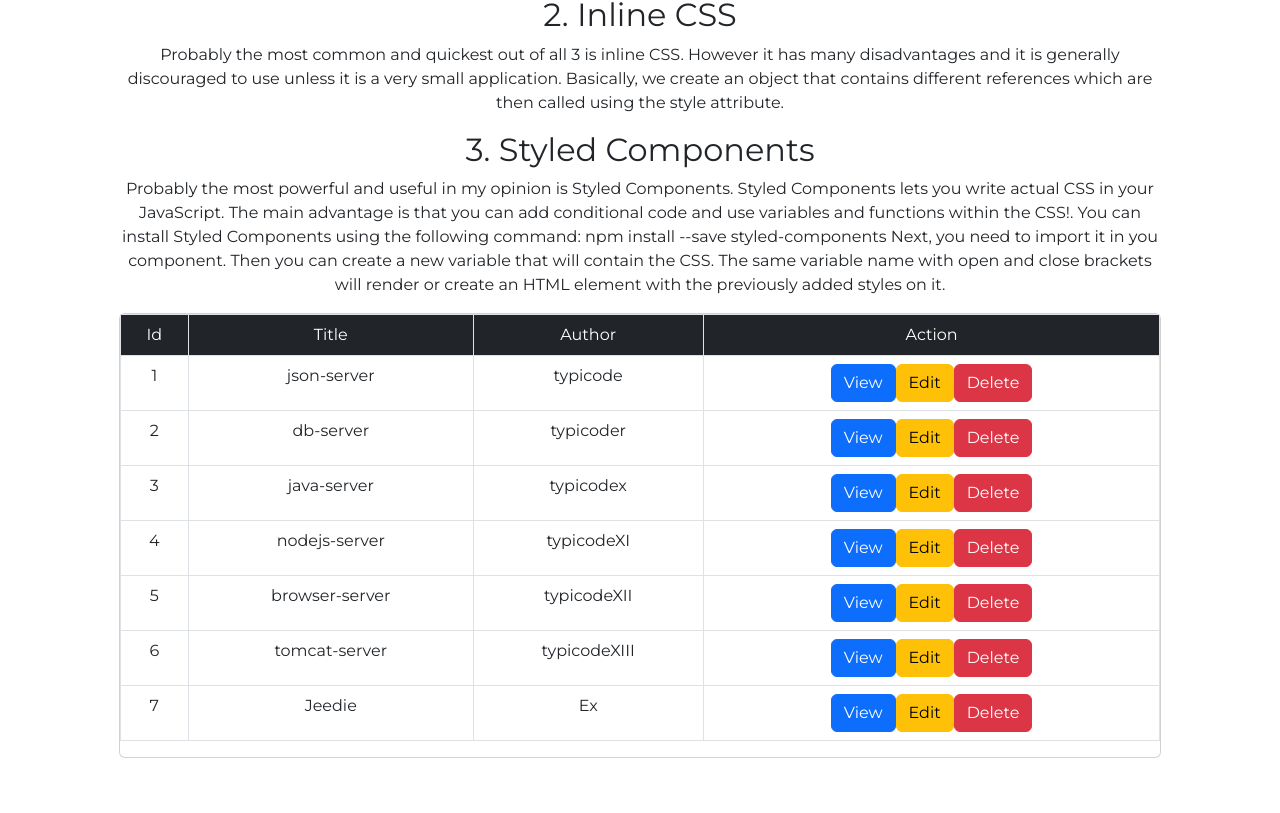
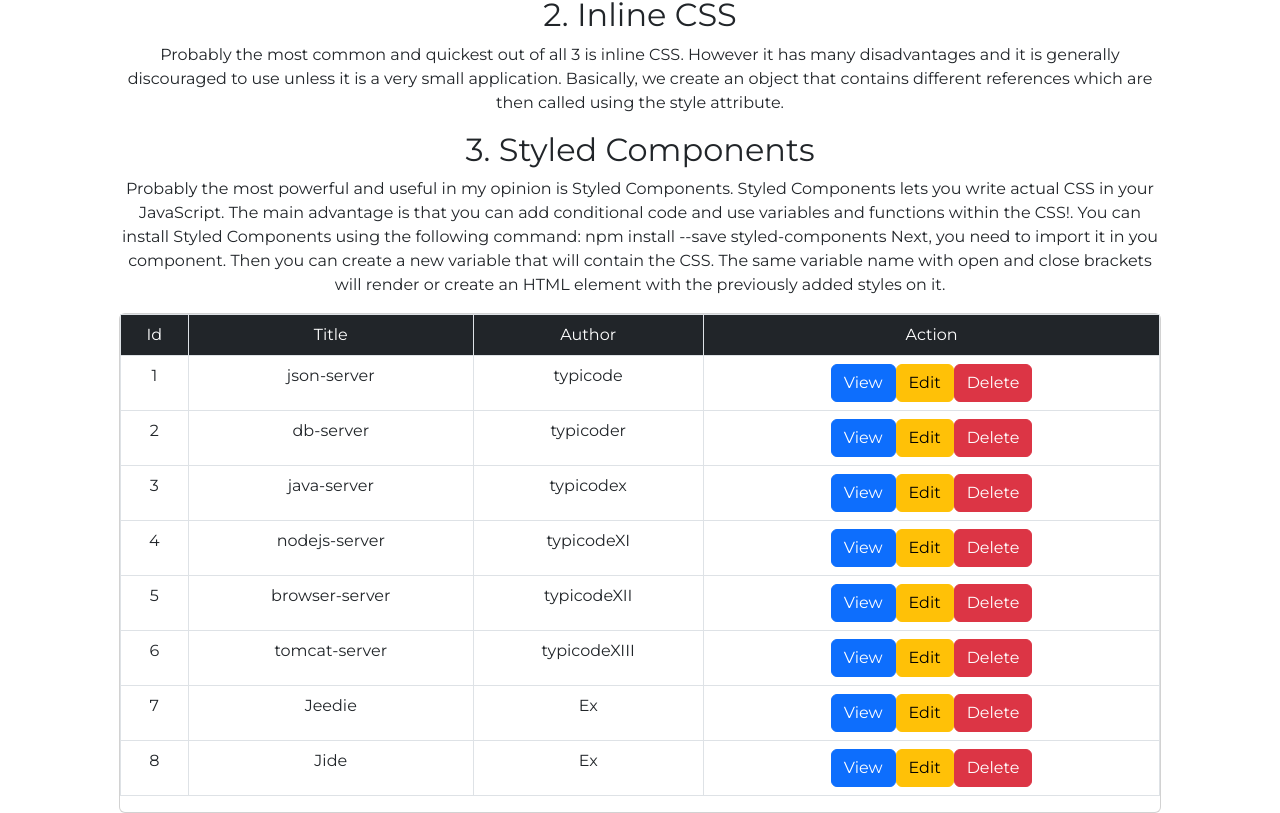
Before and after one commit to Enowizzy/react-app, a React (Create React App) app: page / in a window 1280 px wide. Shown: the part 250-1063 px from the top of the page. Before the commit the page ends 1008 px from the top, so only its background shows below. Built offline with nearby package versions, Linux system fonts and the light colour scheme; data requests are answered from the project's data file.

Commit message:
show toast success news

```diff
--- a/data/db.json
+++ b/data/db.json
@@ -35,6 +35,12 @@
       "author_last_name": "Ex",
       "news_message": "Whatsapp news",
       "id": 7
+    },
+    {
+      "author_first_name": "Jide",
+      "author_last_name": "Ex",
+      "news_message": "Instagram news",
+      "id": 8
     }
   ]
 }
--- a/src/App.js
+++ b/src/App.js
@@ -8,6 +8,8 @@ import Error from "./user/components/error/error";
 import Home from "./user/components/home/Home";
 import Navbar from "./user/components/navbar/Navbar";
 import News from "./user/components/news/news";
+import {ToastContainer} from 'react-toastify';
+
 
 function App() {
   return (
@@ -24,6 +26,7 @@ function App() {
           <Route path="/*" element={<Error />}></Route>
         </Routes>
       </BrowserRouter>
+      <ToastContainer></ToastContainer>
     </div>
   );
 }
--- a/src/admin/components/add-news/addNews.js
+++ b/src/admin/components/add-news/addNews.js
@@ -1,5 +1,6 @@
 import { useState } from "react";
 import { useNavigate } from "react-router-dom";
+import {toast} from 'react-toastify';
 
 /* eslint-disable jsx-a11y/anchor-is-valid */
 const AddNews = () => {
@@ -16,7 +17,7 @@ const AddNews = () => {
             headers: { "content-type": "application/json" },
             body: JSON.stringify(news_obj)
         }).then(res => {
-            alert('News posted successfully');
+            toast.success('News posted successfully');
             navigate('/');
         }).catch((err) => {
             console.log(err.message)
--- a/src/index.js
+++ b/src/index.js
@@ -4,6 +4,7 @@ import 'bootstrap/dist/css/bootstrap.css';
 import './index.css';
 import App from './App';
 import reportWebVitals from './reportWebVitals';
+import 'react-toastify/dist/ReactToastify.css'
 
 const root = ReactDOM.createRoot(document.getElementById('root'));
 root.render(
```
